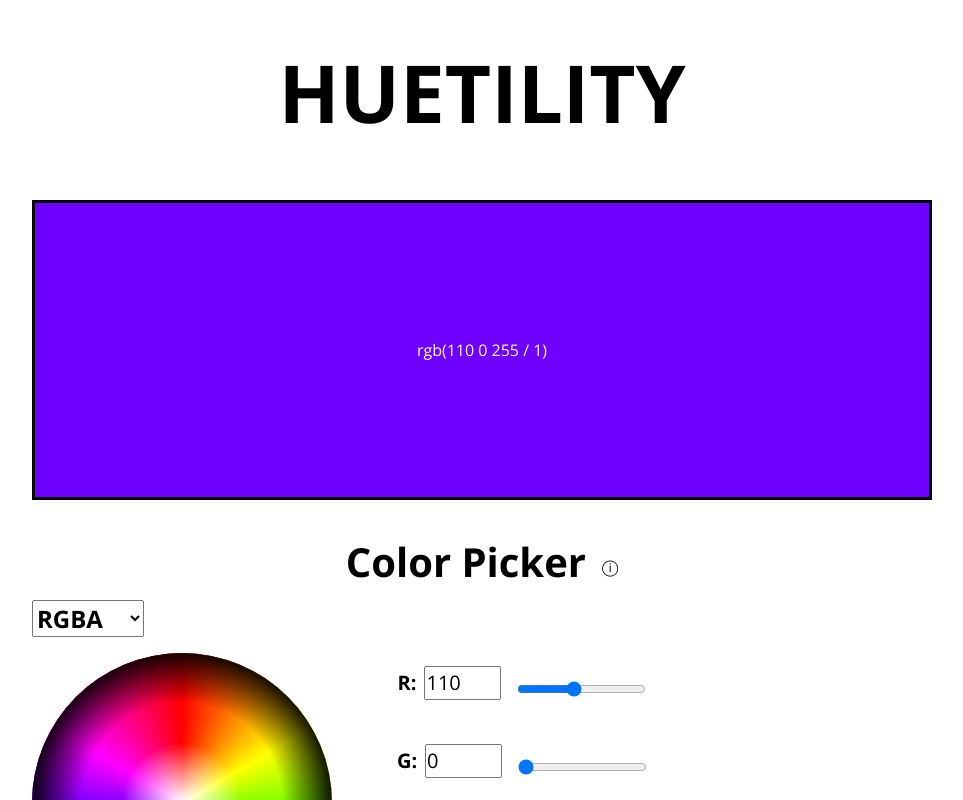
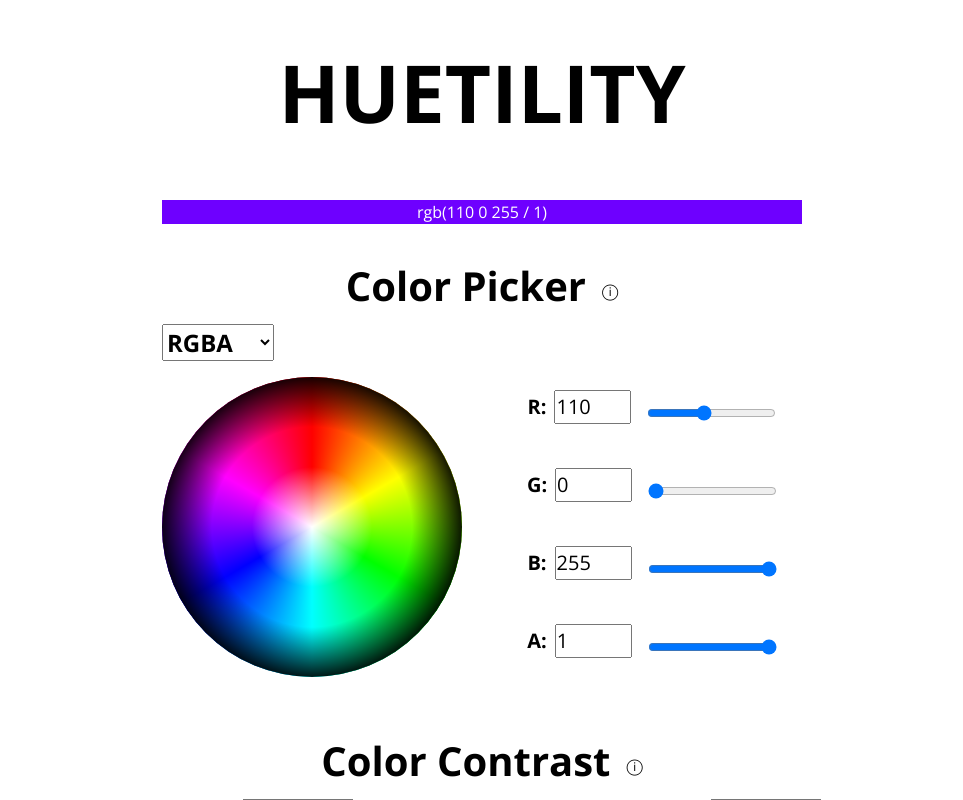
Before and after one commit to amandahinton/huetility, a React (Vite) app: page / in a window 1280 px wide. Shown: the top 800 px of the page, without its empty margins (158-1121 px from the left). Built offline with nearby package versions, Linux system fonts and the light colour scheme.

Commit message:
replace swatch size props with class

```diff
--- a/src/components/Swatch.tsx
+++ b/src/components/Swatch.tsx
@@ -3,16 +3,16 @@ import "components/index.css";
 
 type Props = {
   backgroundColor: string;
+  bordered: boolean;
   children?: React.ReactNode;
-  height: string;
-  width: string;
+  classes?: string;
 };
 
-export function Swatch({ backgroundColor, children, height, width }: Props) {
+export function Swatch({ backgroundColor, bordered = false, children, classes }: Props) {
   return (
     <div
-      className="huetility-swatch huetility-bordered"
-      style={{ backgroundColor, height, width }}
+      className={`${classes} huetility-swatch ${bordered ? "huetility-bordered" : ""}`}
+      style={{ backgroundColor }}
     >
       {children}
     </div>
```
